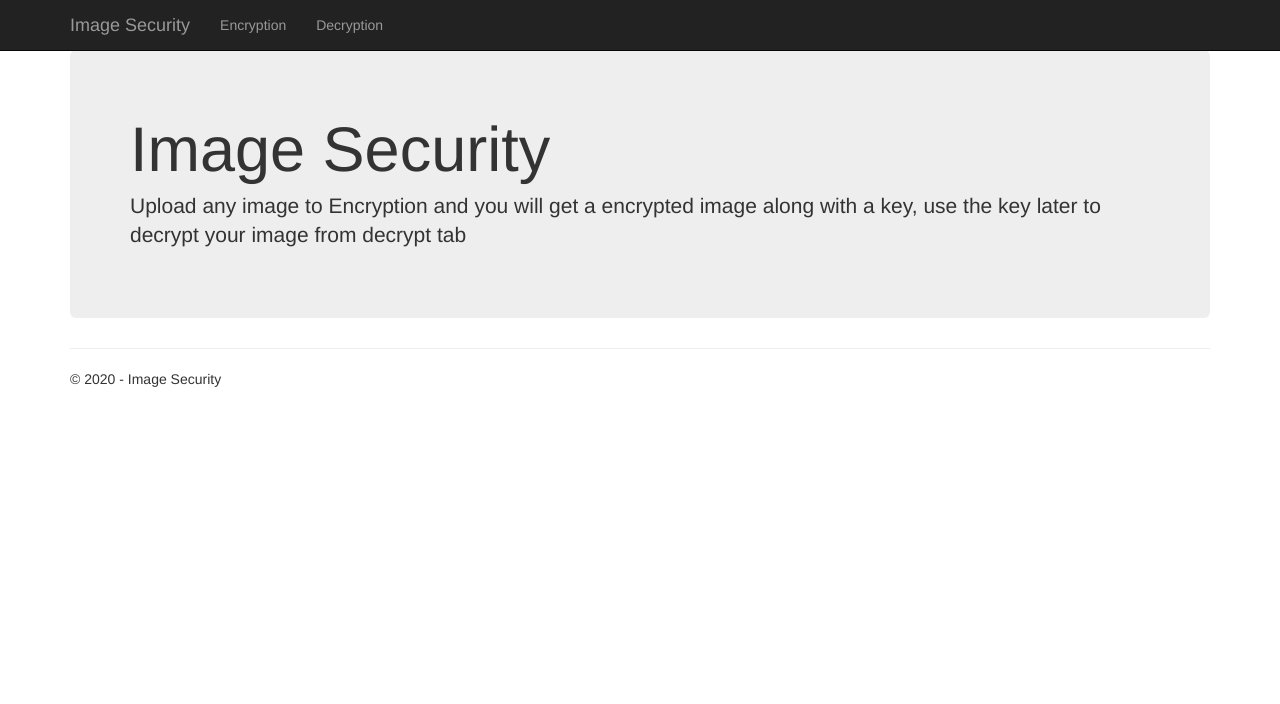
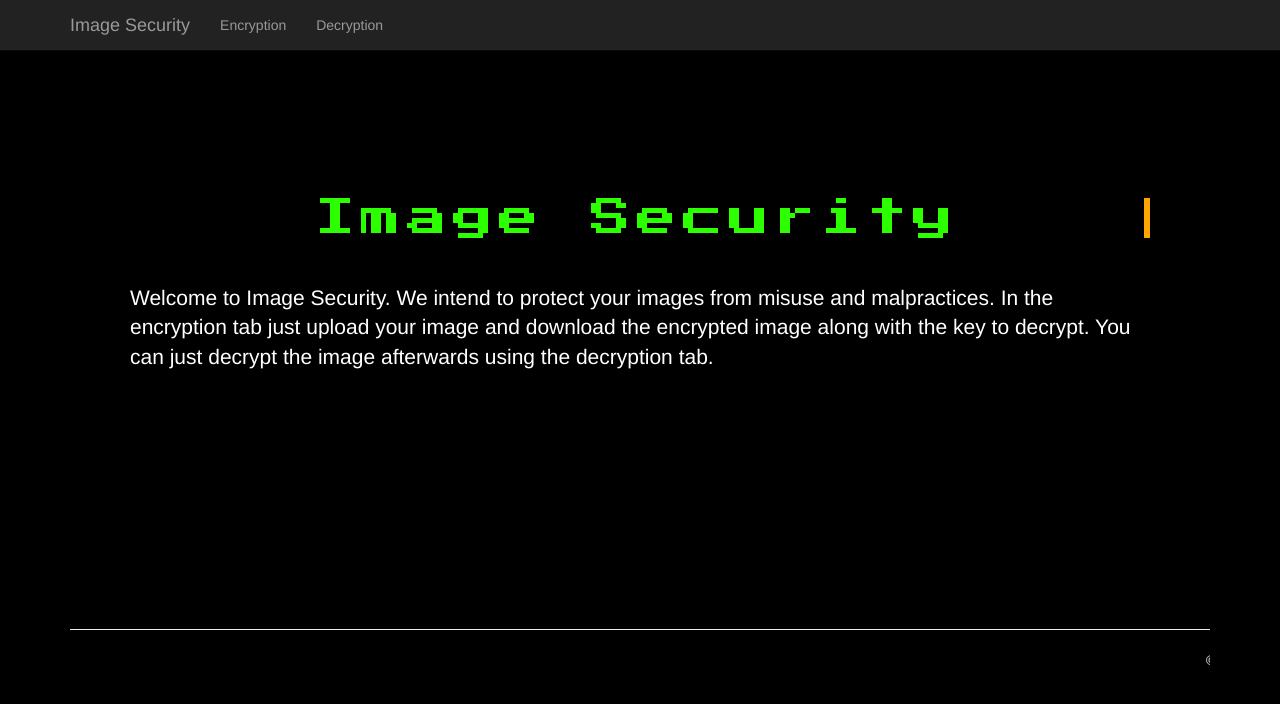
Before and after one commit to vinayaksh42/Image-Security, a Python web app: template hackathone_draft2/templates/index.html in a window 1280 px wide. Shown: the top 704 px of the page. Run offline with Jinja, Linux system fonts and the light colour scheme; the template is opened without the code that fills it: most values are stand-ins (such as "Sample title", 1, 10 or a date in 2020).

Commit message:
updated project

```diff
--- a/hackathone_draft2/templates/index.html
+++ b/hackathone_draft2/templates/index.html
@@ -1,11 +1,23 @@
 {% extends "layout.html" %}
 
 {% block content %}
-
+<style type="text/css">
+        body{
+            background-color: black;
+            color: #2bff00;
+        }
+        .jumbotron {
+        	background-color: black;
+        }
+    </style>
+    <br><br><br><br><br>
 <div class="jumbotron">
+    <div class="typewriter">
     <h1>Image Security</h1>
-    <p class="lead">Upload any image to Encryption and you will get a encrypted image along with a key, use the key later to decrypt your image from decrypt tab</p>
+    <br></div>
+    <p class="lead">Welcome to Image Security. We intend to protect your images from misuse and malpractices. In the encryption tab just upload your image and download the encrypted image along with the key to decrypt. You can just decrypt the image afterwards using the decryption tab.
+    </p>
 
 </div>
-
+	<br><br><br><br><br><br><br>
 {% endblock %}
--- a/hackathone_draft2/templates/layout.html
+++ b/hackathone_draft2/templates/layout.html
@@ -7,8 +7,76 @@
     <link rel="stylesheet" type="text/css" href="/static/content/bootstrap.min.css" />
     <link rel="stylesheet" type="text/css" href="/static/content/site.css" />
     <script src="/static/scripts/modernizr-2.6.2.js"></script>
+    <link href="https://fonts.googleapis.com/css2?family=Press+Start+2P&display=swap" rel="stylesheet">
 </head>
+<style>
 
+    .typewriter {
+        text-align:center;
+    }
+.typewriter h2{
+  overflow: hidden; /* Ensures the content is not revealed until the animation */
+  border-right: .15em solid orange; /* The typwriter cursor */
+  white-space: nowrap; /* Keeps the content on a single line */
+  margin: 0 auto; /* Gives that scrolling effect as the typing happens */
+  letter-spacing: .15em; /* Adjust as needed */
+  animation:
+    typing 3.5s steps(40, end),
+    blink-caret .75s step-end infinite;
+}
+.typewriter h1{
+  overflow: hidden; /* Ensures the content is not revealed until the animation */
+  border-right: .15em solid orange; /* The typwriter cursor */
+  white-space: nowrap; /* Keeps the content on a single line */
+  margin: 0 auto; /* Gives that scrolling effect as the typing happens */
+  letter-spacing: .15em; /* Adjust as needed */
+  animation:
+    typing 3.5s steps(40, end),
+    blink-caret .75s step-end infinite;
+}
+
+/*.typewriter h3{
+  transition-delay: 5s;
+  overflow: hidden;
+  border-right: .15em solid orange;
+  white-space: nowrap;
+  margin: 0 auto;
+  letter-spacing: .15em;
+  animation:
+    typing 3.5s steps(40, end),
+    blink-caret .75s step-end infinite;
+}*/
+.jumbotron h1 {
+    text-align: center;
+    font-family: 'Press Start 2P', cursive;
+    font-size: 40px;
+}
+
+/* The typing effect */
+@keyframes typing {
+  from { width: 0 }
+  to { width: 100% }
+}
+
+/* The typewriter cursor effect */
+@keyframes blink-caret {
+  from, to { border-color: transparent }
+  50% { border-color: orange; }
+}
+h2 {
+    font-family: 'Press Start 2P', cursive;
+}
+h3 {
+    font-family: 'Press Start 2P', cursive;
+}
+body{
+            background-color: black;
+            color: #2bff00;
+        }
+p {
+    color: white;
+}
+</style>
 <body>
     <div class="navbar navbar-inverse navbar-fixed-top">
         <div class="container">
@@ -33,7 +101,7 @@
         {% block content %}{% endblock %}
         <hr />
         <footer>
-            <p>&copy; {{ year }} - Image Security</p>
+            <marquee scrollamount="10"><p>&copy; {{ year }} - Image Security</p></marquee>
         </footer>
     </div>
 
```
Also changed, not shown: hackathone_draft2/templates/about.html (+10 -5 lines), hackathone_draft2/templates/about1.html (+10 -5 lines), hackathone_draft2/templates/contact.html (+10 -3 lines), hackathone_draft2/templates/contact1.html (+7 -4 lines).
